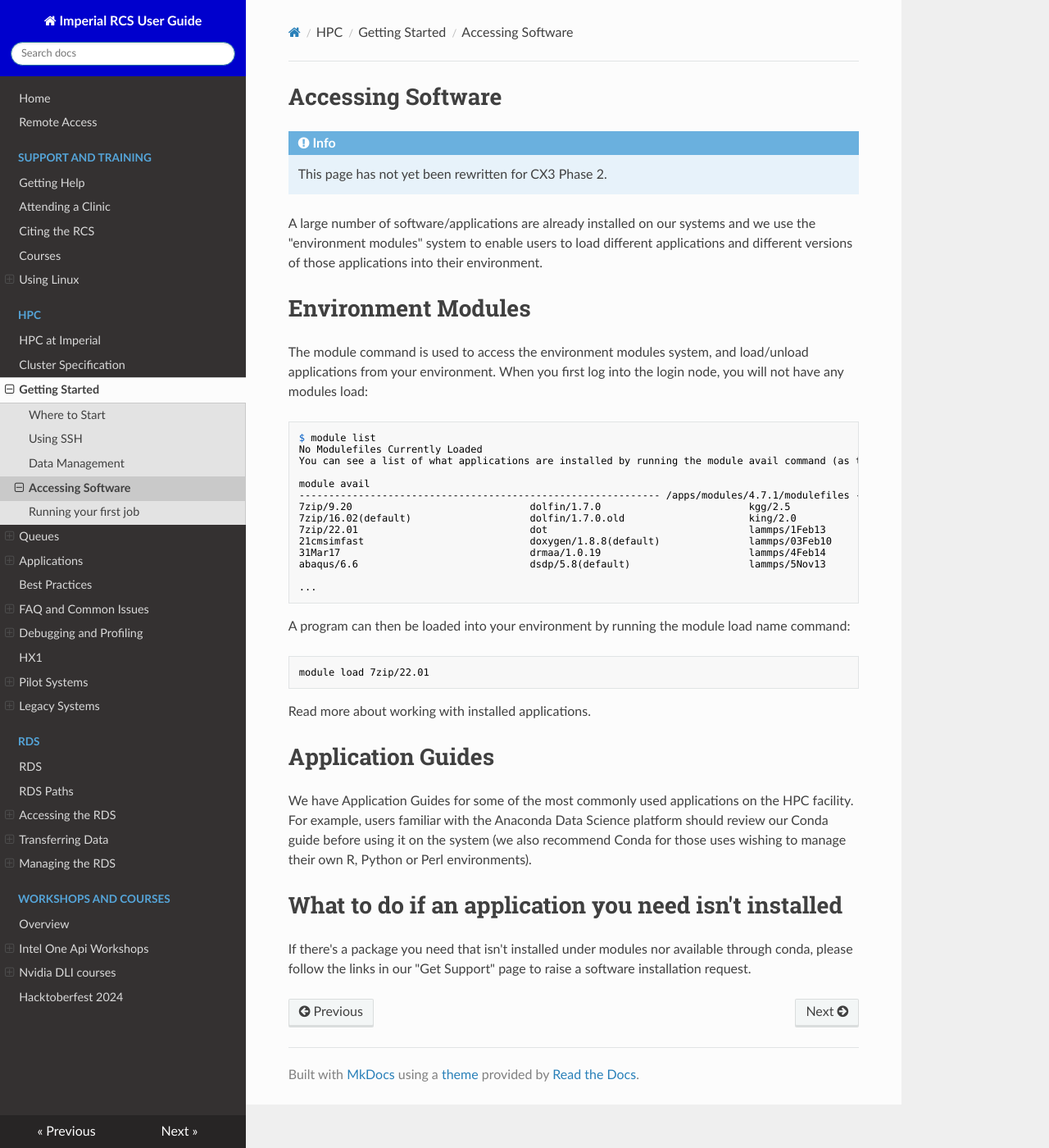
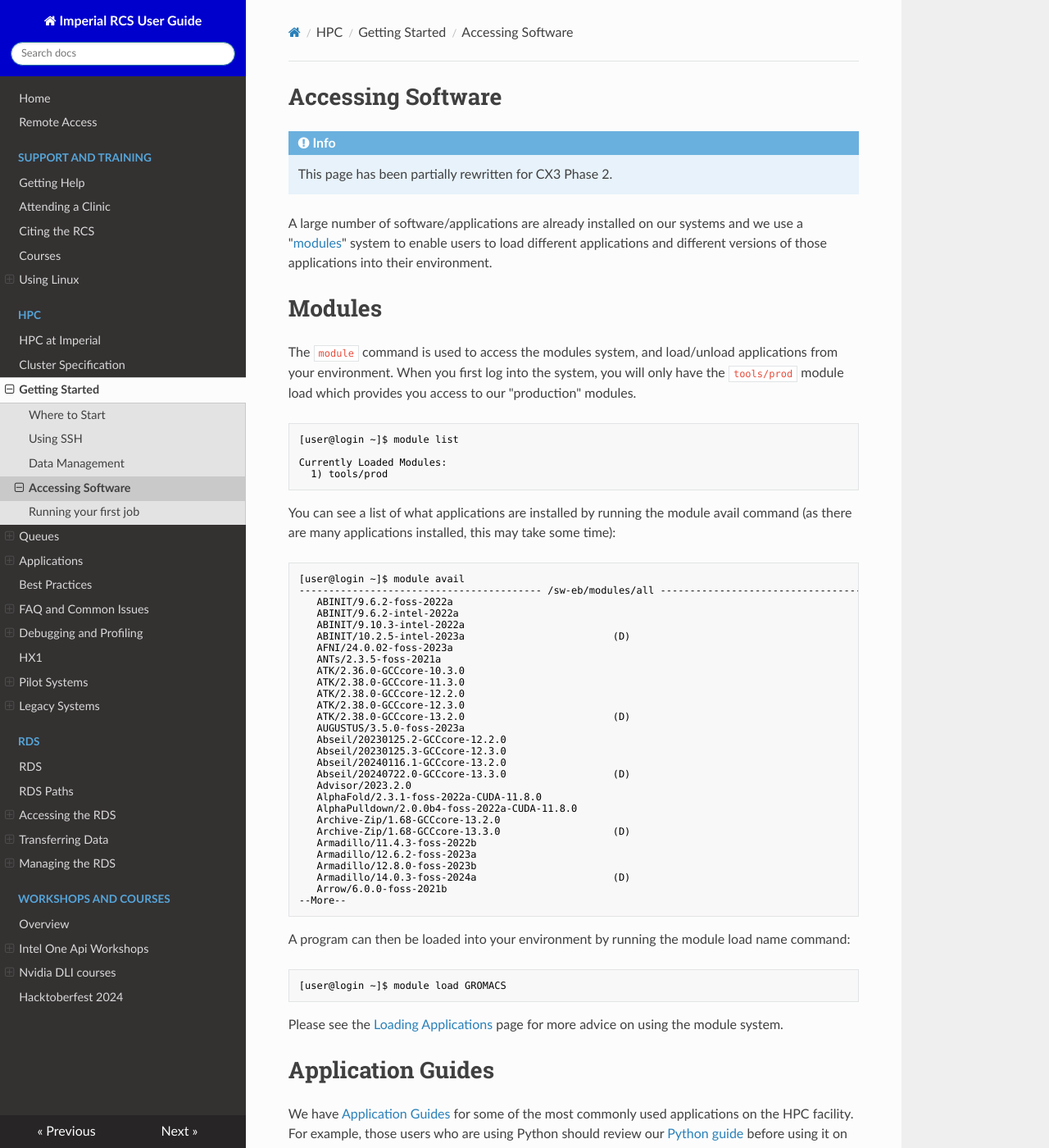
Before and after one commit to ImperialCollegeLondon/icl-rcs-user-guide, an MkDocs documentation site: the page built from docs/hpc/getting-started/accessing-software.md, in a window 1280 px wide and 1400 px high. Shown: the whole window at 82% size. Built offline with MkDocs 1.6.1, drawn with Linux system fonts in a browser that asks for light colours; nearby versions of some CDN libraries; some of the changed text lies outside the part shown.

Commit message:
Updated the accessing software page to phase 2.

````diff
--- a/docs/hpc/getting-started/accessing-software.md
+++ b/docs/hpc/getting-started/accessing-software.md
@@ -2,40 +2,70 @@
 
 !!! info
 
-    This page has not yet been rewritten for CX3 Phase 2.
+    This page has been partially rewritten for CX3 Phase 2.
 
-A large number of software/applications are already installed on our systems and we use the "environment modules" system to enable users to load different applications and different versions of those applications into their environment.
+A large number of software/applications are already installed on our systems and we use a "[modules](#modules)" system to enable users to load different applications and different versions of those applications into their environment.
 
-# Environment Modules
-The module command is used to access the environment modules system, and load/unload applications from your environment. When you first log into the login node, you will not have any modules load:
+# Modules
+
+The `module` command is used to access the modules system, and load/unload applications from your environment. When you first log into the system, you will only have the `tools/prod` module load which provides you access to our "production" modules.
 
 ```console
-$ module list
-No Modulefiles Currently Loaded
+[user@login ~]$ module list
+
+Currently Loaded Modules:
+  1) tools/prod
+```
+
 You can see a list of what applications are installed by running the module avail command (as there are many applications installed, this may take some time):
 
-module avail
-------------------------------------------------------------- /apps/modules/4.7.1/modulefiles --------------------------------------------------------------
-7zip/9.20                              dolfin/1.7.0                         kgg/2.5                               plink/1.06
-7zip/16.02(default)                    dolfin/1.7.0.old                     king/2.0                              plink/1.06-multivariate
-7zip/22.01                             dot                                  lammps/1Feb13                         plink/1.07
-21cmsimfast                            doxygen/1.8.8(default)               lammps/03Feb10                        plink/1.90
-31Mar17                                drmaa/1.0.19                         lammps/4Feb14                         plink/1.90p(default)
-abaqus/6.6                             dsdp/5.8(default)                    lammps/5Nov13                         plinkseq/0.10
+```console
+[user@login ~]$ module avail
+----------------------------------------- /sw-eb/modules/all ------------------------------------
+   ABINIT/9.6.2-foss-2022a
+   ABINIT/9.6.2-intel-2022a
+   ABINIT/9.10.3-intel-2022a
+   ABINIT/10.2.5-intel-2023a                         (D)
+   AFNI/24.0.02-foss-2023a
+   ANTs/2.3.5-foss-2021a
+   ATK/2.36.0-GCCcore-10.3.0
+   ATK/2.38.0-GCCcore-11.3.0
+   ATK/2.38.0-GCCcore-12.2.0
+   ATK/2.38.0-GCCcore-12.3.0
+   ATK/2.38.0-GCCcore-13.2.0                         (D)
+   AUGUSTUS/3.5.0-foss-2023a
+   Abseil/20230125.2-GCCcore-12.2.0
+   Abseil/20230125.3-GCCcore-12.3.0
+   Abseil/20240116.1-GCCcore-13.2.0
+   Abseil/20240722.0-GCCcore-13.3.0                  (D)
+   Advisor/2023.2.0
+   AlphaFold/2.3.1-foss-2022a-CUDA-11.8.0
+   AlphaPulldown/2.0.0b4-foss-2022a-CUDA-11.8.0
+   Archive-Zip/1.68-GCCcore-13.2.0
+   Archive-Zip/1.68-GCCcore-13.3.0                   (D)
+   Armadillo/11.4.3-foss-2022b
+   Armadillo/12.6.2-foss-2023a
+   Armadillo/12.8.0-foss-2023b
+   Armadillo/14.0.3-foss-2024a                       (D)
+   Arrow/6.0.0-foss-2021b
+--More--
+```
 
-...
-```
 
 A program can then be loaded into your environment by running the module load name command:
 
 ```console
-module load 7zip/22.01
+[user@login ~]$ module load GROMACS
 ```
 
-Read more about working with installed applications.
+Please see the [Loading Applications](../applications/index.md) page for more advice on using the module system.
 
 # Application Guides
-We have Application Guides for some of the most commonly used applications on the HPC facility. For example, users familiar with the Anaconda Data Science platform should review our Conda guide before using it on the system (we also recommend Conda for those uses wishing to manage their own R, Python or Perl environments).
+
+We have [Application Guides](../applications/guides/index.md) for some of the most commonly used applications on the HPC facility. For example, those users who are using Python should review our [Python guide](../applications/guides/python.md) before using it on the system.
 
 # What to do if an application you need isn't installed
-If there's a package you need that isn't installed under modules nor available through conda, please follow the links in our "Get Support" page to raise a software installation request.
+
+If there is an application you need that isn't currently [installed on the system](../applications/index.md) and you are unable to build it yourself, then you may need to raise a software installation request with us.
+
+Before raising such a request (which you can do so from our [Getting Support](https://www.imperial.ac.uk/admin-services/ict/self-service/research-support/rcs/get-support/contact-us/) page), please be mindful that if the application is old, incompatible with modern supported operating systems or particularly complex to install, we may not be able to install it!
````
